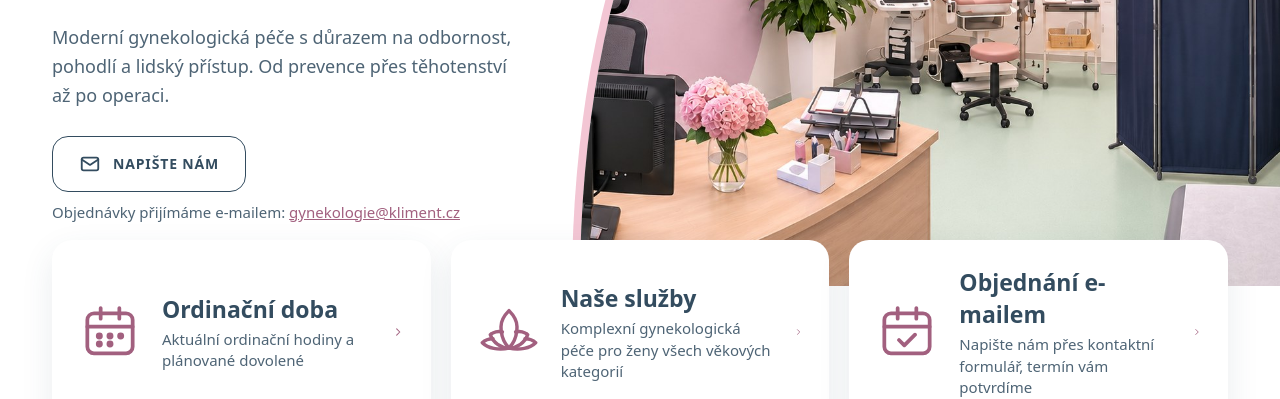
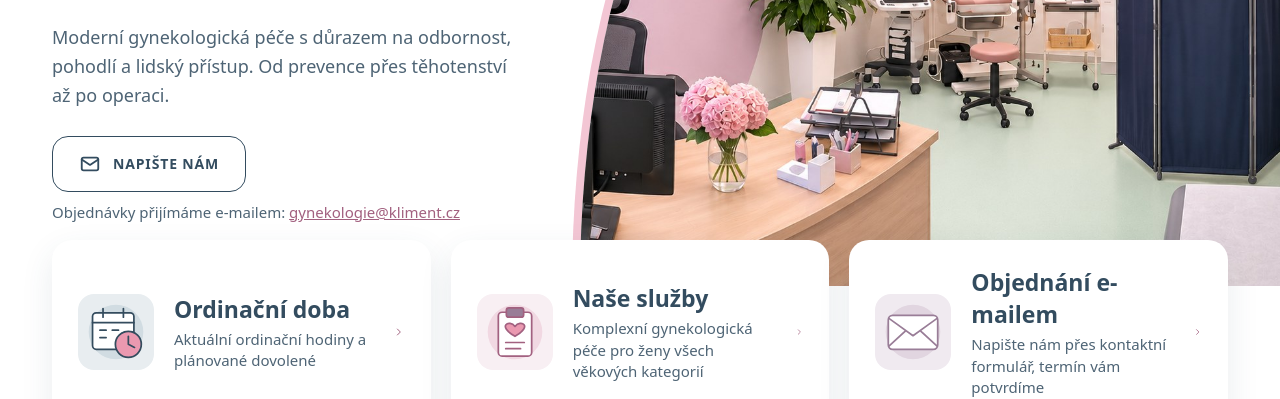
Before and after one commit to andreasignature/andrea, a plain HTML site: page klimed/index.html in a window 1280 px wide. Shown: the part 431-830 px from the top of the page. Drawn offline with nearby package versions, Linux system fonts and the light colour scheme.

Commit message:
KLIMED: nové ikony karet na úvodní stránce
Co-Authored-By: Claude Opus 5.5 <noreply@anthropic.com>
Claude-Session: https://claude.ai/code/session_01MEyizAE5fj4ewMVoXRBigN

```diff
--- a/klimed/index.html
+++ b/klimed/index.html
@@ -58,9 +58,9 @@ a{color:#A2607F}a:hover{color:#844A66}
 
 <section style="position: relative; max-width: 1240px; margin: -10px auto 0; padding: 0 32px">
 <div style="display: grid; grid-template-columns: repeat(auto-fit, minmax(300px, 1fr)); gap: 20px; position: relative; top: -36px">
-<a href="/klimed/ordinacni-doba" style="text-decoration: none; color: #334C5F; background: #FFFFFF; border-radius: 20px; padding: 26px; display: flex; align-items: center; gap: 20px; box-shadow: 0 12px 32px rgba(51,76,95,0.10)"><svg aria-hidden="true" width="64" height="64" viewBox="0 0 24 24" fill="none" stroke="#A2607F" stroke-width="1.4" stroke-linecap="round" stroke-linejoin="round" style="flex: 0 0 auto"><rect x="3.5" y="5" width="17" height="15" rx="2.5"/><path d="M3.5 10h17M8.5 3v4M15.5 3v4"/><circle cx="8" cy="13.5" r="0.6" fill="#A2607F"/><circle cx="12" cy="13.5" r="0.6" fill="#A2607F"/><circle cx="16" cy="13.5" r="0.6" fill="#A2607F"/><circle cx="8" cy="16.5" r="0.6" fill="#A2607F"/><circle cx="12" cy="16.5" r="0.6" fill="#A2607F"/></svg><span style="flex: 1 1 auto; display: flex; flex-direction: column; gap: 4px"><span style="font-family: ui-sans-serif, system-ui, -apple-system, BlinkMacSystemFont, 'Segoe UI', Roboto, 'Helvetica Neue', Arial, sans-serif; font-weight: 600; font-size: 23px">Ordinační doba</span><span style="font-size: 15px; line-height: 1.45; color: #4E6475">Aktuální ordinační hodiny a plánované dovolené</span></span><svg aria-hidden="true" width="20" height="20" viewBox="0 0 24 24" fill="none" stroke="#A2607F" stroke-width="2" stroke-linecap="round" stroke-linejoin="round"><path d="M9 6l6 6-6 6"/></svg></a>
-<a href="/klimed/sluzby" style="text-decoration: none; color: #334C5F; background: #FFFFFF; border-radius: 20px; padding: 26px; display: flex; align-items: center; gap: 20px; box-shadow: 0 12px 32px rgba(51,76,95,0.10)"><svg aria-hidden="true" width="64" height="64" viewBox="0 0 24 24" fill="none" stroke="#A2607F" stroke-width="1.3" stroke-linecap="round" stroke-linejoin="round" style="flex: 0 0 auto"><path d="M12 18c-2-2-3-5-3-8 0-2 1-4 3-6 2 2 3 4 3 6 0 3-1 6-3 8z"/><path d="M12 18c-3 0-6-2-7-5 1-1 3-1.5 4.5-1"/><path d="M12 18c3 0 6-2 7-5-1-1-3-1.5-4.5-1"/><path d="M12 18c-4 1-8 0-10-2 1-1 2.5-1.5 4-1.5"/><path d="M12 18c4 1 8 0 10-2-1-1-2.5-1.5-4-1.5"/></svg><span style="flex: 1 1 auto; display: flex; flex-direction: column; gap: 4px"><span style="font-family: ui-sans-serif, system-ui, -apple-system, BlinkMacSystemFont, 'Segoe UI', Roboto, 'Helvetica Neue', Arial, sans-serif; font-weight: 600; font-size: 23px">Naše služby</span><span style="font-size: 15px; line-height: 1.45; color: #4E6475">Komplexní gynekologická péče pro ženy všech věkových kategorií</span></span><svg aria-hidden="true" width="20" height="20" viewBox="0 0 24 24" fill="none" stroke="#A2607F" stroke-width="2" stroke-linecap="round" stroke-linejoin="round"><path d="M9 6l6 6-6 6"/></svg></a>
-<a href="#kontakt" style="text-decoration: none; color: #334C5F; background: #FFFFFF; border-radius: 20px; padding: 26px; display: flex; align-items: center; gap: 20px; box-shadow: 0 12px 32px rgba(51,76,95,0.10)"><svg aria-hidden="true" width="64" height="64" viewBox="0 0 24 24" fill="none" stroke="#A2607F" stroke-width="1.4" stroke-linecap="round" stroke-linejoin="round" style="flex: 0 0 auto"><rect x="3.5" y="5" width="17" height="15" rx="2.5"/><path d="M3.5 10h17M8.5 3v4M15.5 3v4M9 15l2 2 4-4"/></svg><span style="flex: 1 1 auto; display: flex; flex-direction: column; gap: 4px"><span style="font-family: ui-sans-serif, system-ui, -apple-system, BlinkMacSystemFont, 'Segoe UI', Roboto, 'Helvetica Neue', Arial, sans-serif; font-weight: 600; font-size: 23px">Objednání e-mailem</span><span style="font-size: 15px; line-height: 1.45; color: #4E6475">Napište nám přes kontaktní formulář, termín vám potvrdíme</span></span><svg aria-hidden="true" width="20" height="20" viewBox="0 0 24 24" fill="none" stroke="#A2607F" stroke-width="2" stroke-linecap="round" stroke-linejoin="round"><path d="M9 6l6 6-6 6"/></svg></a>
+<a href="/klimed/ordinacni-doba" style="text-decoration: none; color: #334C5F; background: #FFFFFF; border-radius: 20px; padding: 26px; display: flex; align-items: center; gap: 20px; box-shadow: 0 12px 32px rgba(51,76,95,0.10)"><img src="/klimed/img/ikony/11-ordinacni-doba.svg" alt="" width="76" height="76" style="flex: 0 0 auto; width: 76px; height: 76px; border-radius: 16px; display: block"><span style="flex: 1 1 auto; display: flex; flex-direction: column; gap: 4px"><span style="font-family: ui-sans-serif, system-ui, -apple-system, BlinkMacSystemFont, 'Segoe UI', Roboto, 'Helvetica Neue', Arial, sans-serif; font-weight: 600; font-size: 23px">Ordinační doba</span><span style="font-size: 15px; line-height: 1.45; color: #4E6475">Aktuální ordinační hodiny a plánované dovolené</span></span><svg aria-hidden="true" width="20" height="20" viewBox="0 0 24 24" fill="none" stroke="#A2607F" stroke-width="2" stroke-linecap="round" stroke-linejoin="round"><path d="M9 6l6 6-6 6"/></svg></a>
+<a href="/klimed/sluzby" style="text-decoration: none; color: #334C5F; background: #FFFFFF; border-radius: 20px; padding: 26px; display: flex; align-items: center; gap: 20px; box-shadow: 0 12px 32px rgba(51,76,95,0.10)"><img src="/klimed/img/ikony/12-nase-sluzby.svg" alt="" width="76" height="76" style="flex: 0 0 auto; width: 76px; height: 76px; border-radius: 16px; display: block"><span style="flex: 1 1 auto; display: flex; flex-direction: column; gap: 4px"><span style="font-family: ui-sans-serif, system-ui, -apple-system, BlinkMacSystemFont, 'Segoe UI', Roboto, 'Helvetica Neue', Arial, sans-serif; font-weight: 600; font-size: 23px">Naše služby</span><span style="font-size: 15px; line-height: 1.45; color: #4E6475">Komplexní gynekologická péče pro ženy všech věkových kategorií</span></span><svg aria-hidden="true" width="20" height="20" viewBox="0 0 24 24" fill="none" stroke="#A2607F" stroke-width="2" stroke-linecap="round" stroke-linejoin="round"><path d="M9 6l6 6-6 6"/></svg></a>
+<a href="#kontakt" style="text-decoration: none; color: #334C5F; background: #FFFFFF; border-radius: 20px; padding: 26px; display: flex; align-items: center; gap: 20px; box-shadow: 0 12px 32px rgba(51,76,95,0.10)"><img src="/klimed/img/ikony/13-email.svg" alt="" width="76" height="76" style="flex: 0 0 auto; width: 76px; height: 76px; border-radius: 16px; display: block"><span style="flex: 1 1 auto; display: flex; flex-direction: column; gap: 4px"><span style="font-family: ui-sans-serif, system-ui, -apple-system, BlinkMacSystemFont, 'Segoe UI', Roboto, 'Helvetica Neue', Arial, sans-serif; font-weight: 600; font-size: 23px">Objednání e-mailem</span><span style="font-size: 15px; line-height: 1.45; color: #4E6475">Napište nám přes kontaktní formulář, termín vám potvrdíme</span></span><svg aria-hidden="true" width="20" height="20" viewBox="0 0 24 24" fill="none" stroke="#A2607F" stroke-width="2" stroke-linecap="round" stroke-linejoin="round"><path d="M9 6l6 6-6 6"/></svg></a>
 </div>
 </section>
 
```
Also changed, not shown: klimed/img/ikony/11-ordinacni-doba.svg (added), klimed/img/ikony/12-nase-sluzby.svg (added), klimed/img/ikony/13-email.svg (added).
